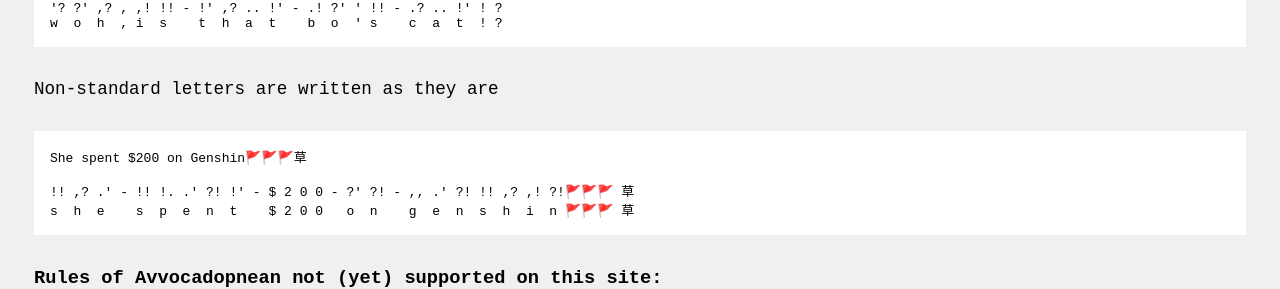
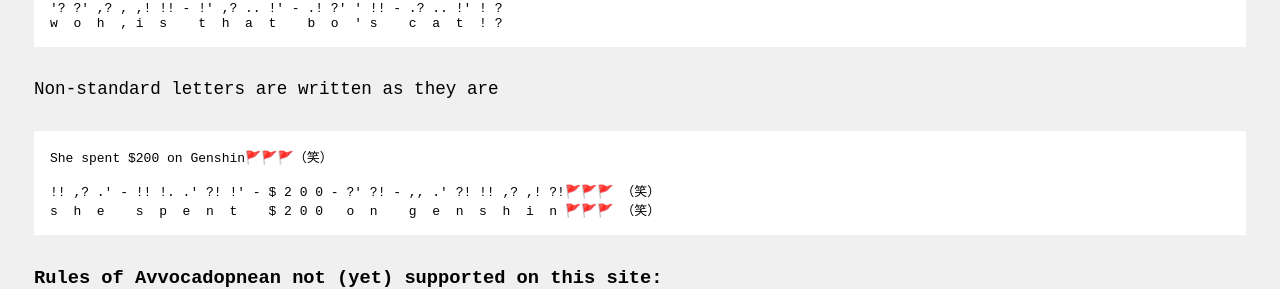
Before and after one commit to meiou9sei/avvocadopneansite, a React (Create React App) app: page / in a window 1280 px wide. Shown: the part 1940-2229 px from the top of the page. Built offline with nearby package versions, Linux system fonts and the light colour scheme.

Commit message:
🍱 change text example in about

```diff
--- a/src/components/About.js
+++ b/src/components/About.js
@@ -40,9 +40,9 @@ export default function About() {
         </pre>
         <p className="rule">Non-standard letters are written as they are</p>
         <pre>
-          She spent $200 on Genshin🚩🚩🚩草<br/><br/>
-          !! ,? .' - !! !. .' ?! !' - $ 2 0 0 - ?' ?! - ,, .' ?! !! ,? ,! ?!🚩🚩🚩 草<br/>
-          s  h  e    s  p  e  n  t    $ 2 0 0   o  n    g  e  n  s  h  i  n 🚩🚩🚩 草
+          She spent $200 on Genshin🚩🚩🚩（笑）<br/><br/>
+          !! ,? .' - !! !. .' ?! !' - $ 2 0 0 - ?' ?! - ,, .' ?! !! ,? ,! ?!🚩🚩🚩 （笑）<br/>
+          s  h  e    s  p  e  n  t    $ 2 0 0   o  n    g  e  n  s  h  i  n 🚩🚩🚩 （笑）
         </pre>
         <h3>Rules of Avvocadopnean not (yet) supported on this site:</h3>
         <p className="rule">Letter case can be specified with ^ and * for upper and lower respectively</p>
```
